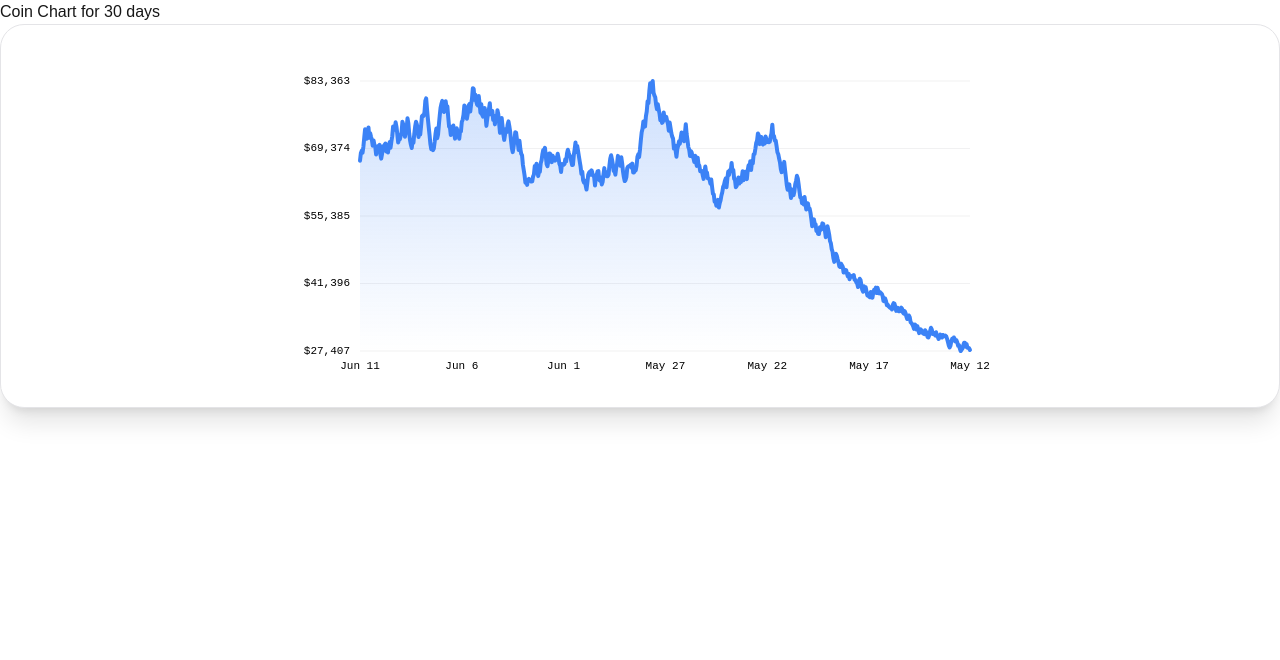
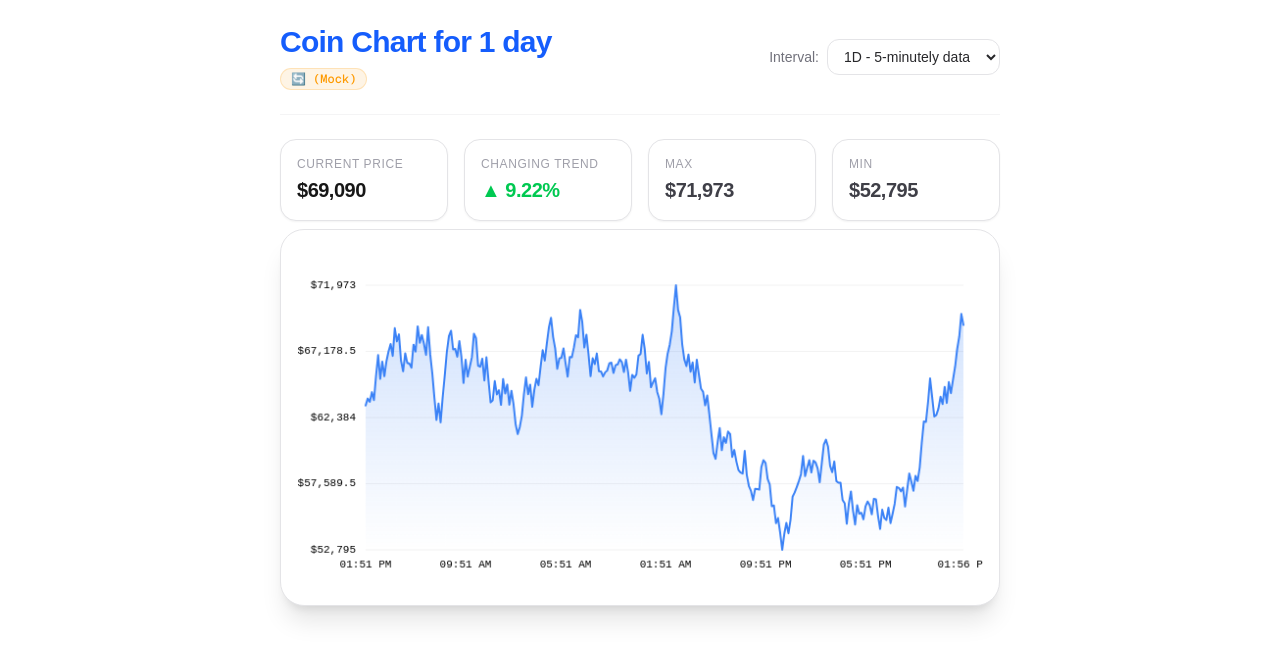
Before and after one commit to ochuksin/coin-pulse, a Next.js app: page / in a window 1280 px wide. Shown: the top 660 px of the page. Built offline with nearby package versions, Linux system fonts and the light colour scheme; no server answers.

Commit message:
ChartPage, CryptoChart fixes

```diff
--- a/app/page.tsx
+++ b/app/page.tsx
@@ -4,42 +4,43 @@ import {
   CryptoChart,
   DataPoint,
   MarketDataResponse,
+  StatCards,
+  generateMockCryptoData,
 } from "@/src/entities/crypto-chart";
-import { generateMockCryptoData } from "@/src/entities/crypto-chart/";
+import { PeriodSelect } from "@/src/features/select-chart-period";
 
-const COINGECKO_API_KEY = process.env.NEXT_PUBLIC_COINGECKO_API_KEY || "";
 const BITCOIN_URL = "https://api.coingecko.com/api/v3/coins/bitcoin/";
 
 export default function ChartPage() {
-  const [days, setDays] = useState<number>(30);
-  const [isMocked, setIsMocked] = useState<boolean>(true);
+  const [days, setDays] = useState<number>(1);
   const [chartData, setChartData] = useState<DataPoint[]>([]);
+  const [isMocked, setIsMocked] = useState<boolean>(false);
   const [isLoading, setIsLoading] = useState<boolean>(true);
 
   useEffect(() => {
     async function loadData() {
       setIsLoading(true);
-      if (isMocked) {
-        const mock = generateMockCryptoData();
-        setChartData(mock);
-      } else {
-      }
+
       try {
+        const API_KEY = (
+          process.env.NEXT_PUBLIC_COINGECKO_API_KEY || ""
+        ).trim();
+
         const response = await fetch(
           `${BITCOIN_URL}market_chart?vs_currency=usd&days=${days}`,
           {
             method: "GET",
             headers: {
-              "x-cg-demo-api-key": COINGECKO_API_KEY,
+              "x-cg-demo-api-key": API_KEY,
               accept: "application/json",
             },
           },
         );
-        console.log("res", response.ok);
-        if (!response.ok)
+
+        if (!response.ok) {
           throw new Error(`Failed to fetch data: Status ${response.status}`);
+        }
         const data: MarketDataResponse = await response.json();
-        console.log("data", data);
 
         const formatedDate = data.prices.map(([timestamp, price]) => {
           const dateObj = new Date(timestamp);
@@ -58,7 +59,7 @@ export default function ChartPage() {
                 : undefined,
           };
         });
-
+        setChartData(formatedDate);
         setIsMocked(false);
       } catch (error) {
         console.error("Error fetching data:", error);
@@ -73,17 +74,28 @@ export default function ChartPage() {
   }, [days]);
 
   return (
-    <main>
-      <div>
-        <h1>
-          Coin Chart for {days} {days === 1 ? "day" : "days"}
-        </h1>
+    <main className="w-full max-w-3xl mx-auto p-6 space-y-6">
+      <div className="flex flex-col md:flex-row md:items-center md:justify-between gap-4 border-b border-zinc-100 dark:border-zinc-800 pb-6 text-blue-600 dark:text-blue-100">
+        <div>
+          <h1 className="text-3xl font-extrabold tracking-tight">
+            Coin Chart for {days} {days === 1 ? "day" : "days"}
+          </h1>
+          <span
+            className={`inline-block mt-2 px-2.5 py-0.5 rounded-full text-xs font-mono font-medium ${isMocked ? "bg-amber-500/10 text-amber-500 border border-amber-500/20" : "bg-green-500/10 text-green-500 border border-green-500/20"}`}
+          >
+            {isMocked ? "🔄 (Mock)" : "🌐 (CoinGecko API)"}
+          </span>
+        </div>
+        <PeriodSelect value={days} onChange={setDays} />
       </div>
       <div>
         {isLoading ? (
-          <div>'Loading...'</div>
+          <div className="w-full h-[400px] bg-zinc-100 dark:bg-zinc-800/40 rounded-3xl animate-pulse flex items-center justify-center text-zinc-400 font-medium">
+            Loading...
+          </div>
         ) : (
           <div>
+            <StatCards data={chartData} />
             <CryptoChart data={chartData} />
           </div>
         )}
--- a/src/entities/crypto-chart/index.ts
+++ b/src/entities/crypto-chart/index.ts
@@ -1,3 +1,4 @@
 export { default as CryptoChart } from "./ui/CryptoChart";
+export { default as StatCards } from "./ui/StatCards";
 export { default as generateMockCryptoData } from "./lib/generateMockCryptoData";
 export type { DataPoint, MarketDataResponse } from "./model/types";
--- a/src/entities/crypto-chart/ui/CryptoChart.tsx
+++ b/src/entities/crypto-chart/ui/CryptoChart.tsx
@@ -92,7 +92,7 @@ export default function CryptoChart({ data }: { data: DataPoint[] }) {
       }
     });
     ctx.strokeStyle = "#3b82f6";
-    ctx.lineWidth = 4;
+    ctx.lineWidth = 2;
     ctx.lineCap = "round";
     ctx.lineJoin = "round";
     ctx.stroke();
--- /dev/null
+++ b/src/entities/crypto-chart/ui/StatCards.tsx
@@ -0,0 +1,79 @@
+import { DataPoint } from "../model/types";
+
+interface StatCardsProps {
+  data: DataPoint[];
+}
+
+export default function StatCards({ data }: StatCardsProps) {
+  // Защита на случай, если данные еще не загрузились
+  if (!data || data.length === 0) return null;
+
+  //  Текущая цена -последняя точка в массиве
+  const currentPrice = data[data.length - 1].price;
+
+  //  Начальная цена периода -первая точка в массиве
+  const firstPrice = data[0].price;
+
+  //  Вычисляем Максимум и Минимум за весь период
+  const allPrices = data.map((d) => d.price);
+  const periodHigh = Math.max(...allPrices);
+  const periodLow = Math.min(...allPrices);
+
+  //  Расчет изменения цены в процентах
+  const priceChangeRaw = currentPrice - firstPrice;
+  const percentageChange = (priceChangeRaw / firstPrice) * 100;
+
+  const isPositive = percentageChange >= 0;
+
+  //  Стили для карточек
+  const cardClassName =
+    "flex flex-col p-4 bg-white dark:bg-zinc-900 border border-zinc-200 dark:border-zinc-800 rounded-2xl shadow-xs mb-2";
+
+  return (
+    <div className="grid grid-cols-2 md:grid-cols-4 gap-4 w-full">
+      {/* CARD 1: Current price */}
+      <div className={cardClassName}>
+        <span className="text-xs font-medium text-zinc-400 uppercase tracking-wider">
+          Current price
+        </span>
+        <span className="text-xl font-bold mt-1 tracking-tight">
+          ${currentPrice.toLocaleString()}
+        </span>
+      </div>
+
+      {/* CARD 2: Changing trend */}
+      <div className={cardClassName}>
+        <span className="text-xs font-medium text-zinc-400 uppercase tracking-wider">
+          Changing trend
+        </span>
+        <span
+          className={`text-xl font-bold mt-1 tracking-tight flex items-center gap-1 ${
+            isPositive ? "text-green-500" : "text-red-500"
+          }`}
+        >
+          {isPositive ? "▲" : "▼"} {Math.abs(percentageChange).toFixed(2)}%
+        </span>
+      </div>
+
+      {/* CARD 3: Max */}
+      <div className={cardClassName}>
+        <span className="text-xs font-medium text-zinc-400 uppercase tracking-wider">
+          Max
+        </span>
+        <span className="text-xl font-bold mt-1 tracking-tight text-zinc-700 dark:text-zinc-200">
+          ${periodHigh.toLocaleString()}
+        </span>
+      </div>
+
+      {/* CARD 4: Min */}
+      <div className={cardClassName}>
+        <span className="text-xs font-medium text-zinc-400 uppercase tracking-wider">
+          Min
+        </span>
+        <span className="text-xl font-bold mt-1 tracking-tight text-zinc-700 dark:text-zinc-200">
+          ${periodLow.toLocaleString()}
+        </span>
+      </div>
+    </div>
+  );
+}
--- /dev/null
+++ b/src/features/select-chart-period/index.ts
@@ -0,0 +1 @@
+export { default as PeriodSelect } from "./ui/PeriodSelect";
--- a/src/features/select-chart-period/ui/PeriodSelect.tsx
+++ b/src/features/select-chart-period/ui/PeriodSelect.tsx
@@ -0,0 +1,27 @@
+interface PeriodSelectProps {
+  value: number;
+  onChange: (value: number) => void;
+}
+export default function PeriodSelect({ value, onChange }: PeriodSelectProps) {
+  return (
+    <div className="flex items-center gap-2">
+      <label
+        htmlFor="period"
+        className="text-sm font-medium text-zinc-500 dark:text-zinc-200"
+      >
+        Interval:
+      </label>
+      <select
+        id="period"
+        value={value}
+        onChange={(e) => onChange(Number(e.target.value))}
+        className="px-3 py-2 rounded-xl border border-zinc-200 dark:border-zinc-800 bg-white dark:bg-zinc-900 font-medium text-sm outline-none focus:ring-2 focus:ring-blue-500/20 focus:border-blue-500 transition-all cursor-pointer text-zinc-800 dark:text-zinc-200"
+      >
+        <option value={1}>1D - 5-minutely data</option>
+        <option value={7}>7D - hourly data</option>
+        <option value={30}>30D - daily data </option>
+        <option value={90}>90D - daily data </option>
+      </select>
+    </div>
+  );
+}
```
Also changed, not shown: 1 other file (tests, documents, lock files or other folders).
